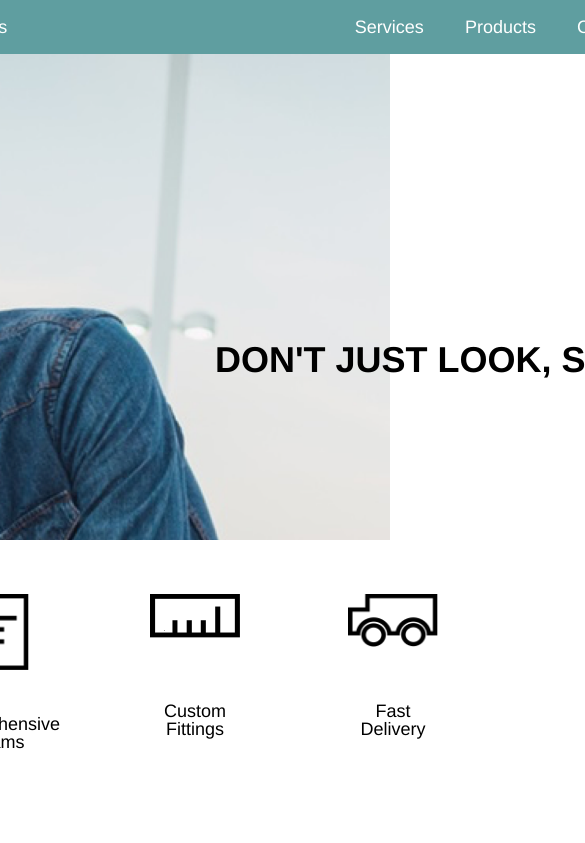
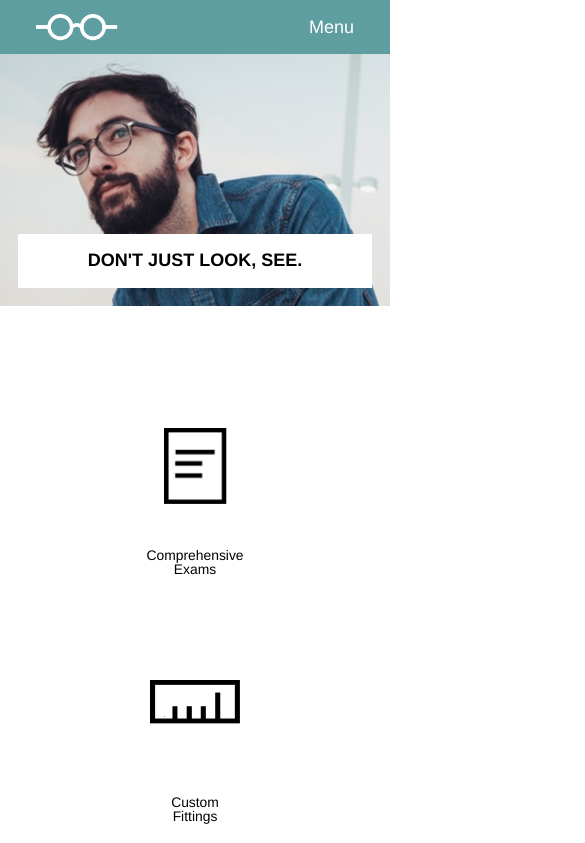
Before and after one commit to rpartap/Tortoiseshell-Optics, a plain HTML site: page index.html in a window 390 px wide. Shown: the top 843 px of the page, 585 px wide, since content can reach past the window. Drawn offline with Linux system fonts and the light colour scheme.

Commit message:
complete codefor html and css

```diff
--- a/index.html
+++ b/index.html
@@ -15,7 +15,7 @@
           <span>Tortoiseshell Optics</span>
         </div> <!--logo-->
         <div class="menu">
-          <ul>
+          <ul class="long-menu">
             <li><a href="#services">Services</a></li>
             <li><a href="#products">Products</a></li>
             <li><a href="#contact">Contact</a></li>
--- a/resources/css/style.css
+++ b/resources/css/style.css
@@ -147,7 +147,7 @@ ul li a {
   max-width: 960px;
   margin: auto;
   padding-bottom: 5rem;
-  padding-left: 20rem;
+  padding-left: 10rem;
 }
 
 .title {
@@ -206,3 +206,121 @@ footer {
   font-size: 1rem;
   color: black;
 }
+
+@media only screen and (max-width: 1024px) {
+  header {
+    height: 22rem;
+  }
+
+  .banner-container {
+    width: 100%;
+    margin-top: 0;
+  }
+
+  .tagline {
+    margin-top: 5rem;
+    padding: 0.75 4;
+    margin-right: 2rem;
+    font-size: 1.33rem;
+  }
+}
+
+@media only screen and (max-width: 560px) {
+  header {
+    height: 17rem;
+    background-position: 20%;
+  }
+
+  .banner-container {
+    width: 100%;
+    margin-top: 0;
+  }
+
+  .logo span {
+    display: none;
+  }
+
+  .flex-container {
+    width: 100%;
+    text-align: center;
+    margin-top: 9rem auto 0 auto;
+    padding: 0 1rem;
+  }
+
+  .tagline {
+    background-color: white;
+    width: 100%;
+    margin: 0;
+    align-items: center;
+    padding: 1rem 0;
+    justify-content: center;
+    position: static;
+    height: 1rem;
+  }
+
+  .tagline h1 {
+    font-size: 1rem;
+  }
+
+  .long-menu {
+    display: none;
+  }
+
+  .short-menu {
+    display: block;
+    color: white;
+  }
+
+  .service-container {
+    padding-top: 3.77rem;
+    padding-bottom: 3.77rem;
+    flex-direction: column;
+    align-items: center;
+    justify-content: flex-start;
+  }
+
+  .description {
+    font-family: Helvetica;
+    font-size: 0.77rem;
+  }
+
+  .information-container {
+    flex-direction: column;
+    align-items: center;
+    padding: 0;
+  }
+
+  .title {
+    width: 100%;
+    text-align: center;
+  }
+
+  .information {
+    width: 100%;
+  }
+
+  p {
+    margin-top: 1rem;
+    margin-bottom: 4rem;
+    font-family: Helvetica;
+    font-size: 0.77rem;
+    width: 100%;
+  }
+
+  .footer-container {
+    width: 100%;
+  }
+
+  .footer-logo span {
+    display: none;
+  }
+
+  .footer-logo img {
+    justify-content: center;
+
+  }
+
+  footer {
+    padding: 0;
+  }
+}
```
